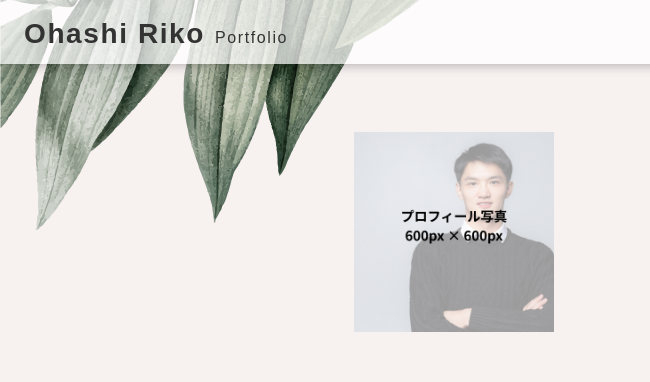
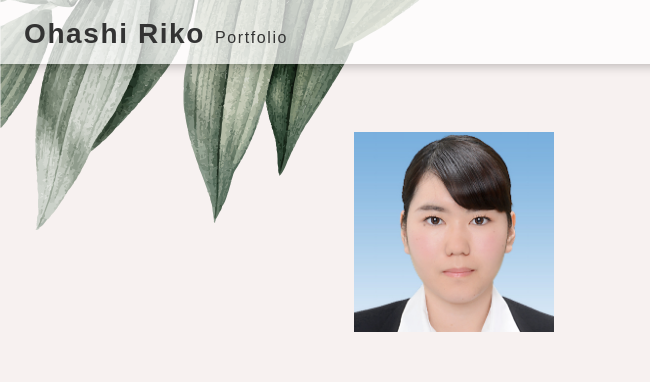
Before and after one commit to riko38407/portfolio-site, a plain HTML site: page index.html in a window 1280 px wide. Shown: the top 382 px of the page, 0-650 px from the left. Drawn offline with nearby package versions, Linux system fonts and the light colour scheme.

Commit message:
画像を挿入

```diff
--- a/index.html
+++ b/index.html
@@ -34,7 +34,7 @@
           <div class="firstview__main">
             <div class="firstview__main-pict obj-fit-img">
               <!-- imagesに配置した、プロフィール画像のパスを記載する -->
-              <img src="./images/pict-firstview-main.jpg">
+              <img src="./images/IMG_38407.JPG">
             </div>
             <div class="firstview__info">
               <h2>
```
Also changed, not shown: images/IMG_38407.JPG (added).
